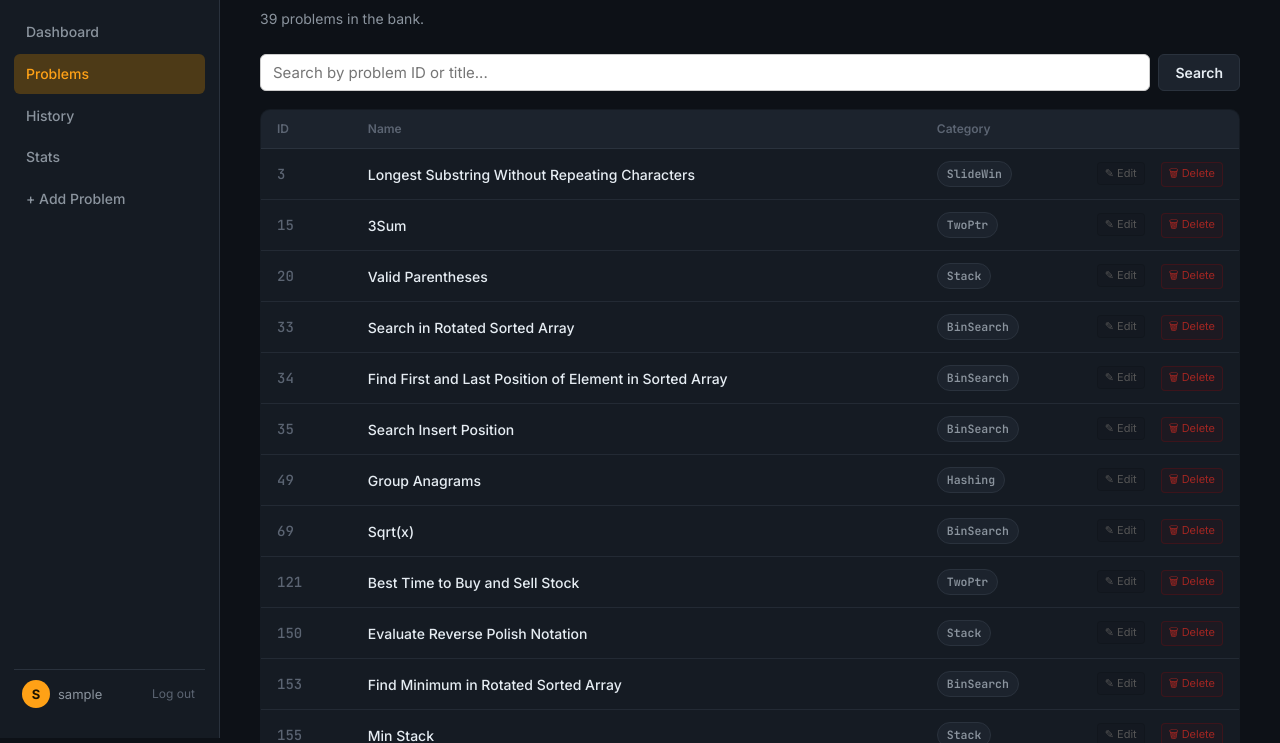
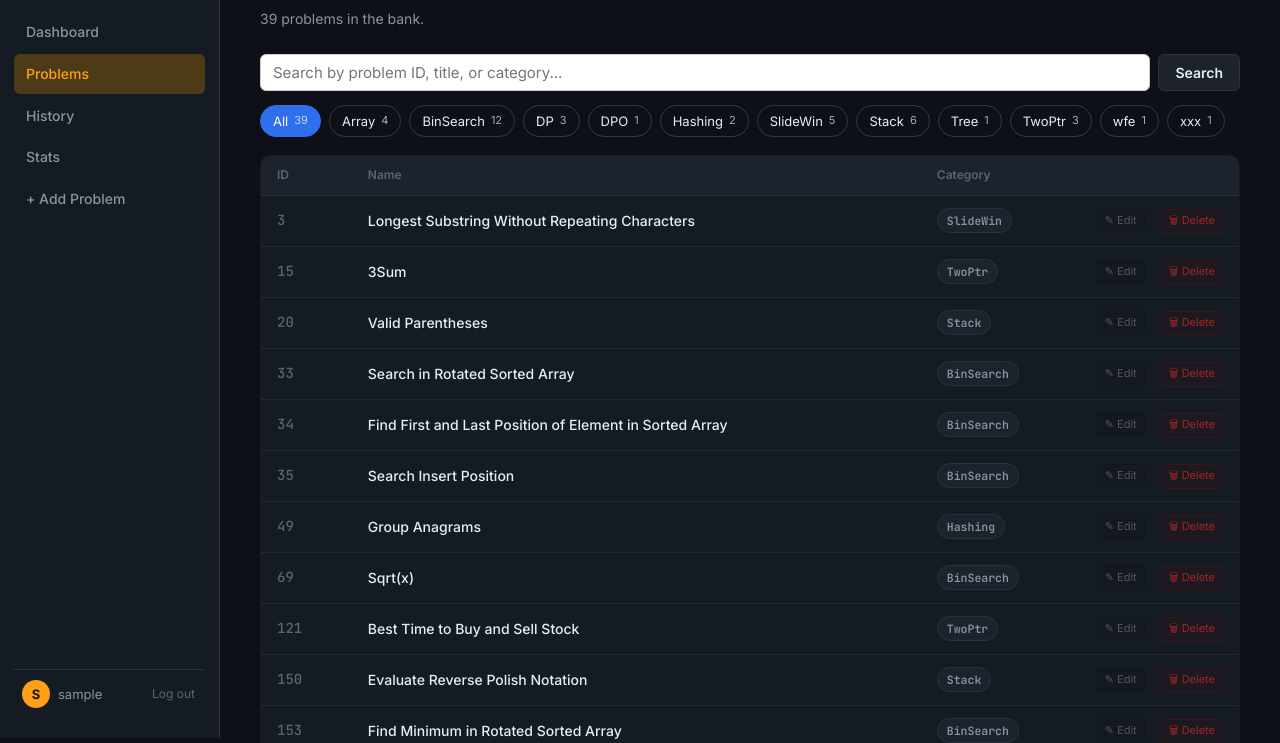
Before and after one commit to DixT-180/LeetCodeRecall, a Django app: page /problem/ in a window 1280 px wide. Shown: the part 62-805 px from the top of the page. Run offline with Django 5.2, Linux system fonts and the light colour scheme; the visitor is signed in with stand-in values (Sample User, id 1); data comes from the database, SQL or seed files in the repository; data that the repository does not hold is empty.

Commit message:
cat feat added

```diff
--- a/recall_app/templates/recall_app/home_problems.html
+++ b/recall_app/templates/recall_app/home_problems.html
@@ -1,19 +1,24 @@
-
 {% extends "recall_app/base.html" %}
 {% block title %}Problems · Recall{% endblock %}
 {% block content %}
 
 <div class="page-header">
   <h1>Problems</h1>
-  <p class="subtitle">{{ problems|length }} problem{{ problems|length|pluralize }} in the bank.</p>
+  <p class="subtitle">
+    {{ problems|length }} problem{{ problems|length|pluralize }}
+    {% if selected_category %}in {{ selected_category }}{% elif query %}matching "{{ query }}"{% else %}in the bank{% endif %}.
+  </p>
 </div>
 
-<form method="get" style="margin-bottom: 18px; display: flex; gap: 8px;">
+<form method="get" style="margin-bottom: 14px; display: flex; gap: 8px;">
+  {% if selected_category %}
+    <input type="hidden" name="category" value="{{ selected_category }}">
+  {% endif %}
   <input
     type="text"
     name="q"
     value="{{ query }}"
-    placeholder="Search by problem ID or title..."
+    placeholder="Search by problem ID, title, or category..."
     style="flex: 1; padding: 8px 12px; border: 1px solid #ccc; border-radius: 6px; color: #111; background: #fff;"
   >
   <button
@@ -23,7 +28,7 @@
   >
     Search
   </button>
-  {% if query %}
+  {% if query or selected_category %}
   <a
     href="{% url 'home_problems' %}"
     class="btn btn-secondary"
@@ -34,8 +39,53 @@
   {% endif %}
 </form>
 
+<!-- Categories -->
+<div class="category-bar">
+  <a
+    href="?{% if query %}q={{ query|urlencode }}{% endif %}"
+    class="category-chip{% if not selected_category %} active{% endif %}"
+  >
+    All <span class="chip-count">{{ total_count }}</span>
+  </a>
+  {% for c in categories %}
+  <a
+    href="?category={{ c.category|urlencode }}{% if query %}&q={{ query|urlencode }}{% endif %}"
+    class="category-chip{% if c.category == selected_category %} active{% endif %}"
+  >
+    {{ c.category }} <span class="chip-count">{{ c.count }}</span>
+  </a>
+  {% endfor %}
+</div>
+
+<style>
+  .category-bar {
+    display: flex;
+    flex-wrap: wrap;
+    gap: 8px;
+    margin-bottom: 18px;
+  }
+  .category-chip {
+    display: inline-flex;
+    align-items: center;
+    gap: 6px;
+    padding: 5px 12px;
+    border-radius: 999px;
+    border: 1px solid rgba(128,128,128,0.35);
+    font-size: 13px;
+    text-decoration: none;
+    color: inherit;
+    transition: background 0.15s;
+  }
+  .category-chip:hover { background: rgba(128,128,128,0.12); }
+  .category-chip.active {
+    background: #2f6fed;
+    border-color: #2f6fed;
+    color: #fff;
+  }
+  .chip-count { font-size: 11px; opacity: 0.7; }
+</style>
+
 {% if messages %}
-
 <div class="page-messages" style="margin-bottom: 16px;">
   {% for message in messages %}
     <div
@@ -100,9 +150,9 @@
 {% else %}
 
 <div class="empty-state">
-  {% if query %}
-  <h3>No matches for "{{ query }}"</h3>
-  <p>Try a different ID or title, or <a href="{% url 'home_problems' %}">clear the search</a>.</p>
+  {% if query or selected_category %}
+  <h3>No matches{% if query %} for "{{ query }}"{% endif %}{% if selected_category %} in {{ selected_category }}{% endif %}</h3>
+  <p>Try a different search or category, or <a href="{% url 'home_problems' %}">clear the filters</a>.</p>
   {% else %}
   <h3>No problems yet</h3>
   <p>Add problems from the admin panel to get started.</p>
--- a/recall_app/views.py
+++ b/recall_app/views.py
@@ -13,7 +13,7 @@ from .models import Problem, ProblemReview, ReviewHistory, Solution
 from .recommendation_engine import get_recommendations
 from .score_engine import RETENTION_THRESHOLD, project_retention
 
-
+from django.db.models import Q, Count
 # -----------------------------------
 # Stats page settings
 # -----------------------------------
@@ -83,31 +83,38 @@ def logout_view(request):
 
     return redirect("login")
 
-
 @login_required
 def problem_list(request):
-
     query = request.GET.get("q", "").strip()
+    selected_category = request.GET.get("category", "").strip()
 
     problems = Problem.objects.all()
 
+    if selected_category:
+        problems = problems.filter(category=selected_category)
+
     if query:
+        q_filter = Q(problem_name__icontains=query) | Q(category__icontains=query)
         if query.isdigit():
-            problems = problems.filter(problemid=query)
-        else:
-            problems = problems.filter(problem_name__icontains=query)
+            q_filter |= Q(problemid=int(query))
+        problems = problems.filter(q_filter)
 
     problems = problems.order_by("problemid")
 
-    return render(
-        request,
-        "recall_app/home_problems.html",
-        {
-            "problems": problems,
-            "query": query,
-        }
+    categories = (
+        Problem.objects
+        .values("category")
+        .annotate(count=Count("id"))
+        .order_by("category")
     )
 
+    return render(request, "recall_app/home_problems.html", {
+        "problems": problems,
+        "query": query,
+        "categories": categories,
+        "selected_category": selected_category,
+        "total_count": Problem.objects.count(),
+    })
 
 @login_required
 def home(request):
```
